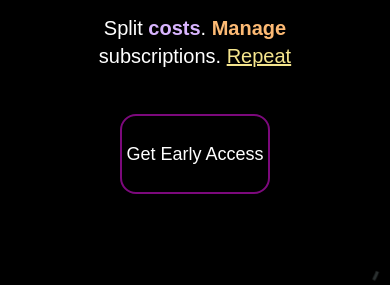
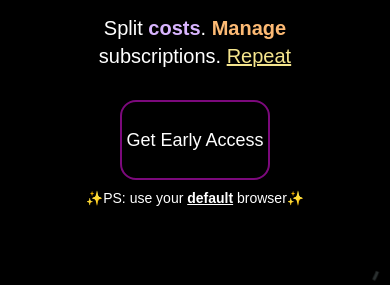
Before and after one commit to KabakaWilliam/subHubPublic, a Next.js app: page / in a window 390 px wide. Shown: the part 464-749 px from the top of the page. Built offline with nearby package versions, Linux system fonts and the light colour scheme; no server answers; a web font is replaced by a local one.

Commit message:
added disclaimer

```diff
--- a/components/NormalView.tsx
+++ b/components/NormalView.tsx
@@ -31,12 +31,20 @@ const NormalView = () => {
             <span className="text-[#f5e58d] underline">Repeat</span>
           </p>
         </div>
-        <div className="flex justify-center items-center h-[20vh]">
+        <div className="flex flex-col gap-y-2 md:gap-y-0 md:flex-row justify-center items-center h-[20vh]">
           <EarlyAccessButton />
+          <a
+            href="https://subhub.app"
+            target="_blank"
+            className="text-white md:hidden text-sm"
+          >
+            ✨PS: use your <span className="font-bold underline">default</span>{" "}
+            browser✨
+          </a>
         </div>
       </div>
       <div className="z-0  w-screen absolute bottom-0  ">
-        {/* <Image
+        {/* <Image🔎
       src={"/lines.png"}
       width={300}
       height={100}
--- a/package.json
+++ b/package.json
@@ -18,6 +18,7 @@
     "react-hot-toast": "^2.2.0"
   },
   "devDependencies": {
+    "@types/chrome": "^0.0.183",
     "@types/mixpanel-browser": "^2.38.0",
     "@types/node": "17.0.30",
     "@types/react": "18.0.8",
--- a/pages/index.tsx
+++ b/pages/index.tsx
@@ -1,7 +1,7 @@
 import type { GetStaticProps, NextPage } from "next";
 import Head from "next/head";
 import Image from "next/image";
-import { useContext } from "react";
+import { useContext, useEffect } from "react";
 import LoggedInView from "../components/LoggedInView";
 import Navbar from "../components/Navbar";
 import NormalView from "../components/NormalView";
@@ -20,6 +20,7 @@ export const getStaticProps: GetStaticProps = async (context) => {
 const Home: NextPage = () => {
   const { loggedInUser, loggedInUsername } = useContext(UserContext);
   console.log("loggedInUser", loggedInUser);
+
   return (
     <div className={`z-50`}>
       <Head>
```
Also changed, not shown: 1 other file (tests, documents, lock files or other folders).
